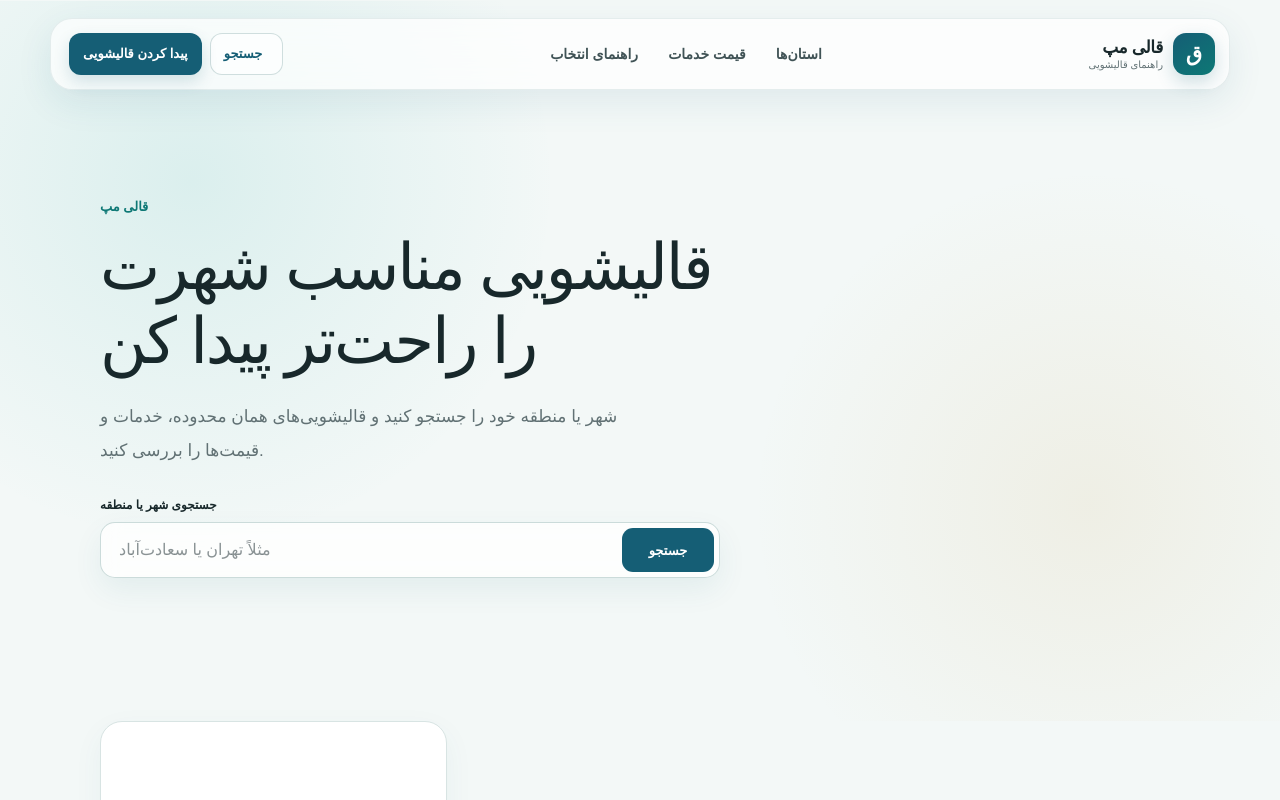
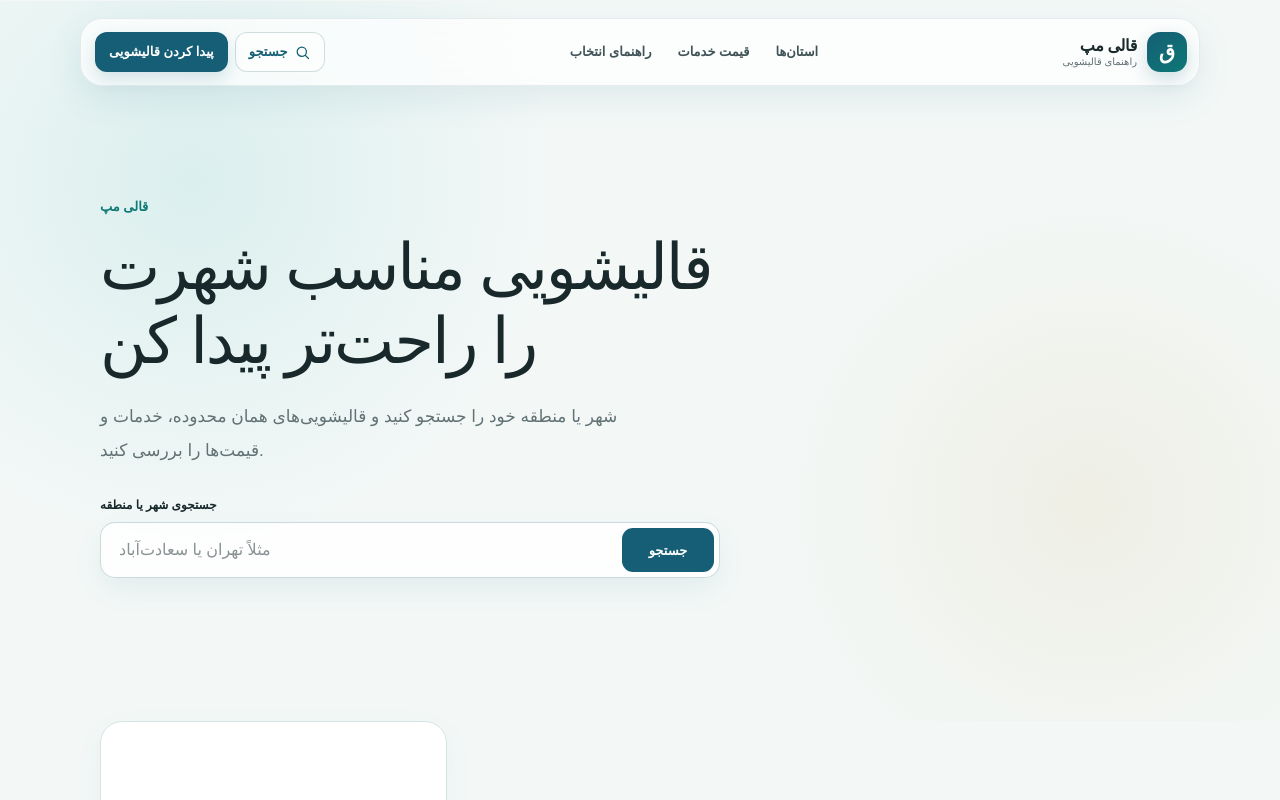
Before and after one commit to HoseinPirhadi/nextjs-boilerplate, a Next.js app: page / in a window 1280 px wide. Shown: the top 800 px of the page. Built offline with nearby package versions, Linux system fonts and the light colour scheme.

Commit message:
Tighten header sizing and responsive UI spacing

```diff
--- a/app/globals.css
+++ b/app/globals.css
@@ -19,18 +19,18 @@ html { scroll-behavior: smooth; }
 body { margin: 0; background: var(--background); color: var(--foreground); font-family: Arial, Helvetica, sans-serif; }
 a { color: inherit; text-decoration: none; }
 .site-preview { min-height: 100vh; overflow-x: clip; padding-top: 1px; }
-.site-header-wrap { position: fixed; z-index: 50; top: 18px; left: 0; right: 0; width: min(1180px, calc(100% - 32px)); margin-inline: auto; }
-.site-header { min-height: 72px; display: flex; align-items: center; gap: 24px; padding: 10px 14px 10px 18px; border: 1px solid rgba(216,228,227,.65); border-radius: 22px; background: rgba(255,255,255,.70); box-shadow: 0 12px 36px rgba(21,94,117,.09); -webkit-backdrop-filter: blur(16px); backdrop-filter: blur(16px); }
+.site-header-wrap { position: fixed; z-index: 50; top: 18px; left: 0; right: 0; width: min(1120px, calc(100% - 40px)); margin-inline: auto; }
+.site-header { min-height: 68px; display: flex; align-items: center; gap: 18px; padding: 8px 12px 8px 14px; border: 1px solid rgba(216,228,227,.65); border-radius: 22px; background: rgba(255,255,255,.70); box-shadow: 0 12px 36px rgba(21,94,117,.09); -webkit-backdrop-filter: blur(16px); backdrop-filter: blur(16px); }
 .site-logo { display: inline-flex; align-items: center; gap: 10px; flex: 0 0 auto; }
-.site-logo-mark { width: 42px; height: 42px; display: grid; place-items: center; border-radius: 13px; color: #fff; background: linear-gradient(145deg,var(--primary),var(--accent-dark)); font-size: 21px; font-weight: 800; box-shadow: 0 7px 18px rgba(21,94,117,.20); }
+.site-logo-mark { width: 40px; height: 40px; display: grid; place-items: center; border-radius: 13px; color: #fff; background: linear-gradient(145deg,var(--primary),var(--accent-dark)); font-size: 21px; font-weight: 800; box-shadow: 0 7px 18px rgba(21,94,117,.20); }
 .site-logo-text { display: flex; flex-direction: column; gap: 1px; line-height: 1.15; white-space: nowrap; }
-.site-logo-text strong { font-size: 17px; font-weight: 800; letter-spacing: -.02em; }
+.site-logo-text strong { font-size: 16px; font-weight: 800; letter-spacing: -.02em; }
 .site-logo-text small { color: var(--muted); font-size: 10px; font-weight: 500; }
-.site-nav { display: flex; align-items: center; justify-content: center; gap: 4px; margin-inline: auto; }
-.site-nav-link { padding: 11px 13px; color: #405356; font-size: 14px; font-weight: 600; border-radius: 11px; transition: 160ms ease; }
+.site-nav { display: flex; align-items: center; justify-content: center; gap: 2px; margin-inline: auto; }
+.site-nav-link { padding: 10px 12px; color: #405356; font-size: 13px; font-weight: 600; border-radius: 11px; transition: 160ms ease; }
 .site-nav-link:hover { color: var(--primary); background: rgba(22,166,161,.08); }
-.site-header-actions { display: flex; align-items: center; gap: 8px; flex: 0 0 auto; }
-.site-location-btn,.site-header-cta { min-height: 42px; display: inline-flex; align-items: center; justify-content: center; gap: 7px; padding: 0 14px; border-radius: 12px; font-size: 13px; font-weight: 700; transition: 160ms ease; }
+.site-header-actions { display: flex; align-items: center; gap: 7px; flex: 0 0 auto; }
+.site-location-btn,.site-header-cta { min-height: 40px; display: inline-flex; align-items: center; justify-content: center; gap: 7px; padding: 0 14px; border-radius: 12px; font-size: 13px; font-weight: 700; transition: 160ms ease; }
 .site-location-btn { color: var(--primary); background: rgba(233,242,241,.78); border: 1px solid rgba(190,210,209,.7); }
 .site-header-cta { color: #fff; background: var(--primary); box-shadow: 0 7px 16px rgba(21,94,117,.16); }
 .site-header-cta:hover { background: var(--primary-dark); transform: translateY(-1px); }
@@ -60,14 +60,14 @@ a { color: inherit; text-decoration: none; }
   .preview-section { grid-template-columns:1fr; }
 }
 @media (max-width:640px) {
-  .site-header-wrap { top:10px; width:calc(100% - 20px); } .site-header { min-height:62px; padding:8px 9px 8px 10px; border-radius:18px; }
-  .site-logo-mark { width:38px; height:38px; border-radius:11px; font-size:19px; } .site-logo-text strong { font-size:15px; } .site-logo-text small { display:none; }
+  .site-header-wrap { top:10px; width:calc(100% - 20px); } .site-header { min-height:60px; padding:8px 9px 8px 10px; border-radius:18px; }
+  .site-logo-mark { width:36px; height:36px; border-radius:11px; font-size:19px; } .site-logo-text strong { font-size:15px; } .site-logo-text small { display:none; }
   .site-menu-toggle { width:40px; height:40px; border-radius:11px; } .preview-hero { min-height:650px; padding:130px 20px 80px; } .preview-hero h1 { font-size:39px; } .preview-hero p { font-size:15px; }
   .preview-section { width:calc(100% - 32px); }
 }
 
 .site-search-trigger {
-  min-height: 42px;
+  min-height: 40px;
   display: inline-flex;
   align-items: center;
   justify-content: center;
@@ -83,6 +83,7 @@ a { color: inherit; text-decoration: none; }
   cursor: pointer;
 }
 .site-search-trigger:hover { background: var(--surface-soft); }
+.site-search-trigger svg, .site-search-box svg, .site-mobile-search button svg { width: 17px; height: 17px; fill: none; stroke: currentColor; stroke-width: 1.8; stroke-linecap: round; stroke-linejoin: round; flex: 0 0 auto; }
 .site-search-icon { font-size: 20px; line-height: 1; }
 .site-search-panel {
   margin-top: 8px;
```
